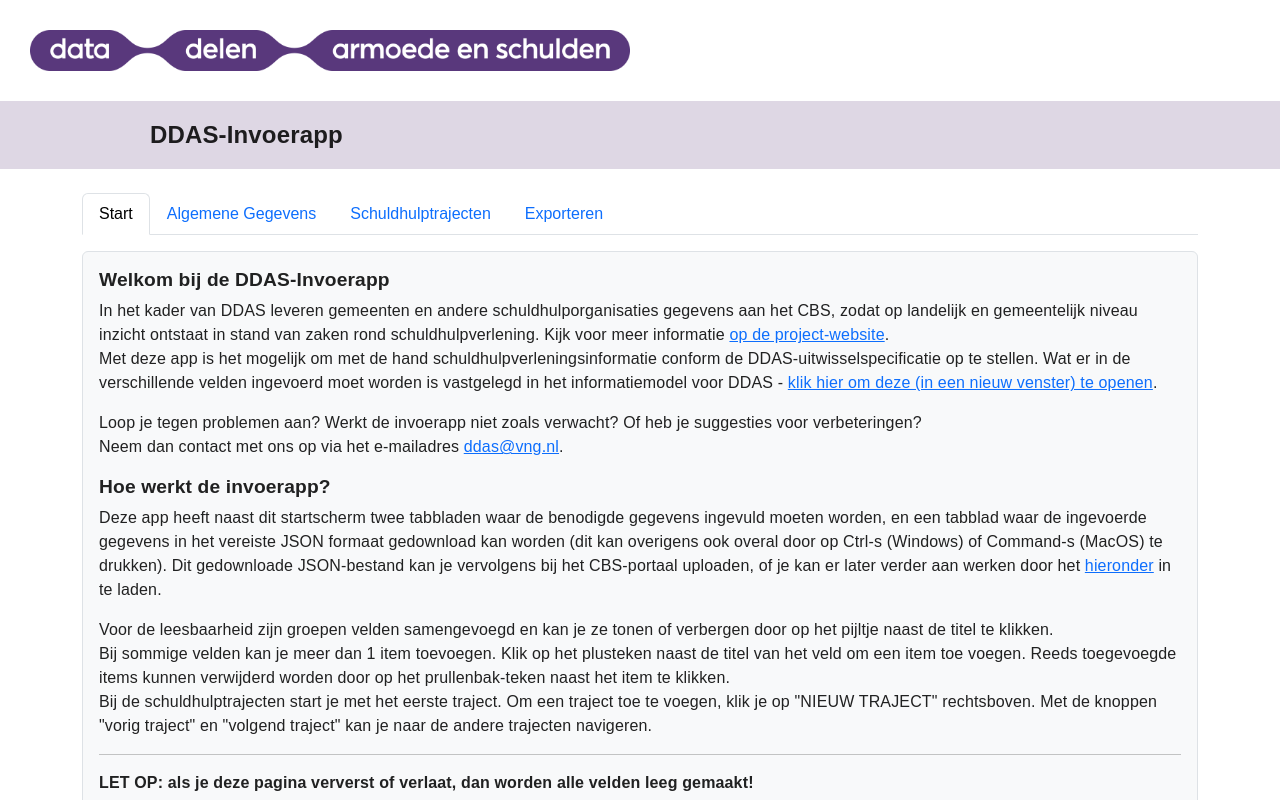
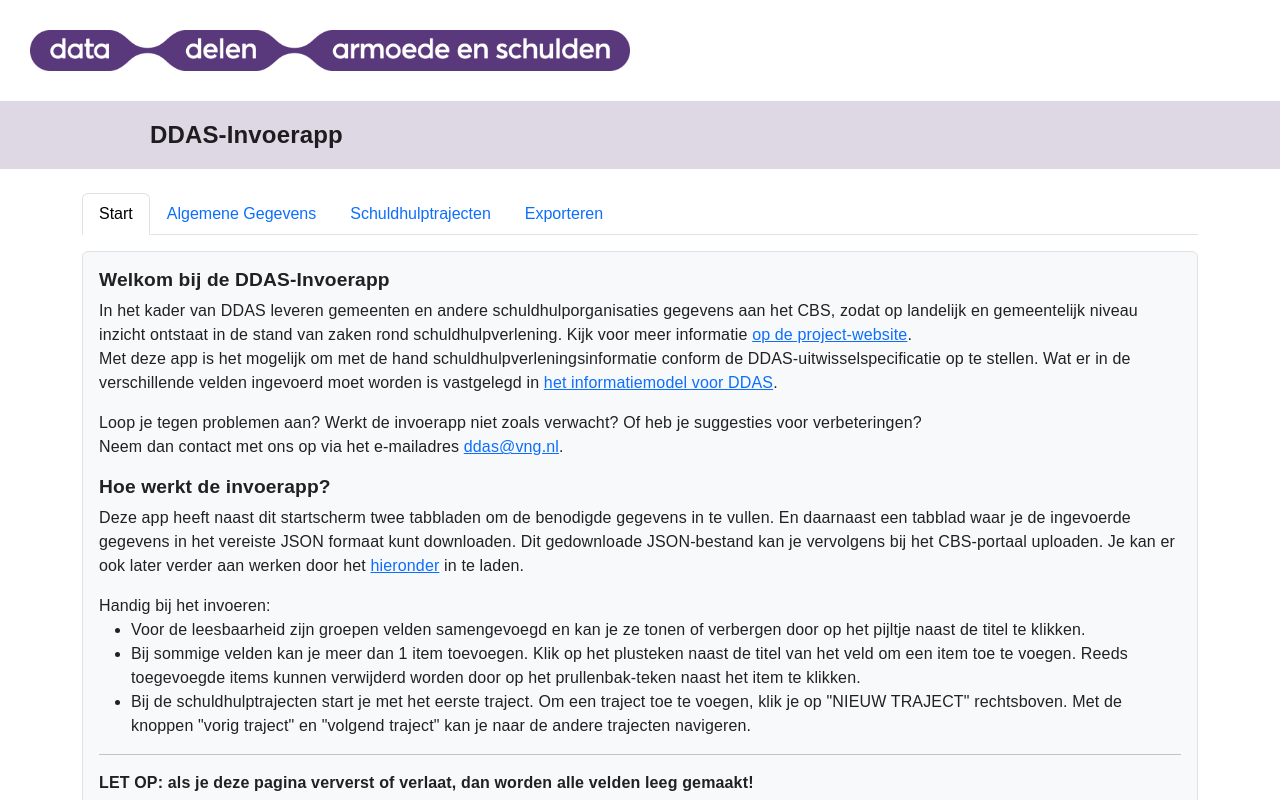
Before and after one commit to brienen/ddas-app, a React (Create React App) app: page / in a window 1280 px wide. Shown: the top 800 px of the page. Built offline with nearby package versions, Linux system fonts and the light colour scheme.

Commit message:
Tekstuele aanpassingen nav review

```diff
--- a/src/RegistrationForm9.js
+++ b/src/RegistrationForm9.js
@@ -306,15 +306,19 @@ function RegistrationForm() {
             <Tab eventKey="start" title="Start">
               <div className="p-3 border rounded bg-light">
               <h2>Welkom bij de DDAS-Invoerapp</h2>
-              <p>In het kader van DDAS leveren gemeenten en andere schuldhulporganisaties gegevens aan het CBS, zodat op landelijk en gemeentelijk niveau inzicht ontstaat in stand van zaken rond schuldhulpverlening. Kijk voor meer informatie <a href="https://www.divosa.nl/projecten/data-delen-armoede-en-schulden" target="_blank" title="open project website (in nieuw venster)">op de project-website</a>.<br />
-              Met deze app is het mogelijk om met de hand schuldhulpverleningsinformatie conform de DDAS-uitwisselspecificatie op te stellen. Wat er in de verschillende velden ingevoerd moet worden is vastgelegd in het informatiemodel voor DDAS - <a href="https://vng-realisatie.github.io/ddas/v1.0/Detail_Model%20Schuldhulpverlening/" target="_blank" title="open informatiemodel met definities (in nieuw venster)">klik hier om deze (in een nieuw venster) te openen</a>.</p>
+              <p>In het kader van DDAS leveren gemeenten en andere schuldhulporganisaties gegevens aan het CBS, zodat op landelijk en gemeentelijk niveau inzicht ontstaat in de stand van zaken rond schuldhulpverlening. Kijk voor meer informatie <a href="https://www.divosa.nl/projecten/data-delen-armoede-en-schulden" target="_blank" title="open project website (in nieuw venster)">op de project-website</a>.<br />
+              Met deze app is het mogelijk om met de hand schuldhulpverleningsinformatie conform de DDAS-uitwisselspecificatie op te stellen. Wat er in de verschillende velden ingevoerd moet worden is vastgelegd in <a href="https://vng-realisatie.github.io/ddas/v1.0/Detail_Model%20Schuldhulpverlening/" target="_blank" title="open informatiemodel met definities (in nieuw venster)">het informatiemodel voor DDAS</a>.</p>
               <p>Loop je tegen problemen aan? Werkt de invoerapp niet zoals verwacht? Of heb je suggesties voor verbeteringen?<br />
               Neem dan contact met ons op via het e-mailadres <a href="mailto:ddas@vng.nl" title="zend een bericht naar het project">ddas@vng.nl</a>.</p>
               <h2>Hoe werkt de invoerapp?</h2>
-              <p>Deze app heeft naast dit startscherm twee tabbladen waar de benodigde gegevens ingevuld moeten worden, en een tabblad waar de ingevoerde gegevens in het vereiste JSON formaat gedownload kan worden (dit kan overigens ook overal door op Ctrl-s (Windows) of Command-s (MacOS) te drukken). Dit gedownloade JSON-bestand kan je vervolgens bij het CBS-portaal uploaden, of je kan er later verder aan werken door het <a href="#upload">hieronder</a> in te laden.</p>
-              <p>Voor de leesbaarheid zijn groepen velden samengevoegd en kan je ze tonen of verbergen door op het pijltje naast de titel te klikken.<br />
-              Bij sommige velden kan je meer dan 1 item toevoegen. Klik op het plusteken naast de titel van het veld om een item toe voegen. Reeds toegevoegde items kunnen verwijderd worden door op het prullenbak-teken naast het item te klikken.<br />
-              Bij de schuldhulptrajecten start je met het eerste traject. Om een traject toe te voegen, klik je op "NIEUW TRAJECT" rechtsboven. Met de knoppen "vorig traject" en "volgend traject" kan je naar de andere trajecten navigeren.</p>
+              <p>Deze app heeft naast dit startscherm twee tabbladen om de benodigde gegevens in te vullen. En daarnaast een tabblad waar je de ingevoerde gegevens in het vereiste JSON formaat kunt downloaden. Dit gedownloade JSON-bestand kan je vervolgens bij het CBS-portaal uploaden. Je kan er ook later verder aan werken door het <a href="#upload">hieronder</a> in te laden.</p>
+              <p>Handig bij het invoeren:
+                <ul>
+                  <li>Voor de leesbaarheid zijn groepen velden samengevoegd en kan je ze tonen of verbergen door op het pijltje naast de titel te klikken.</li>
+                  <li>Bij sommige velden kan je meer dan 1 item toevoegen. Klik op het plusteken naast de titel van het veld om een item toe te voegen. Reeds toegevoegde items kunnen verwijderd worden door op het prullenbak-teken naast het item te klikken.</li>
+                  <li>Bij de schuldhulptrajecten start je met het eerste traject. Om een traject toe te voegen, klik je op "NIEUW TRAJECT" rechtsboven. Met de knoppen "vorig traject" en "volgend traject" kan je naar de andere trajecten navigeren.</li>
+                </ul>
+              </p>
               <hr />
               <p><strong>LET OP: als je deze pagina ververst of verlaat, dan worden alle velden leeg gemaakt!</strong><br />
               Sla daarom tussentijds de ingevoerde gegevens op in een JSON-bestand. Deze kan later weer ingeladen worden om er verder aan te werken.</p>
```
